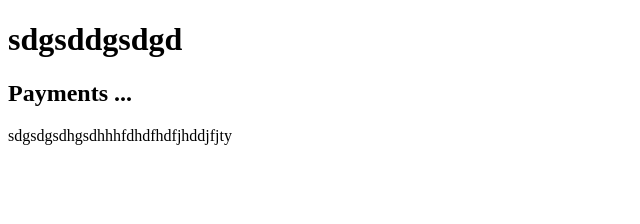
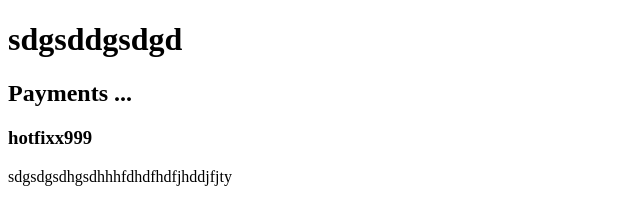
Before and after one commit to antonklyuchnikov1990/Test, a plain HTML site: page index.html in a window 1280 px wide. Shown: the whole page, without its empty margins (0-640 px from the left). Drawn offline with Linux system fonts and the light colour scheme.

Commit message:
Another test with branches2

```diff
--- a/index.html
+++ b/index.html
@@ -16,6 +16,10 @@
         ...
     </h2>
 
+    <h3>
+            hotfixx999
+    </h3>
+
     <p>
         sdgsdgsdhgsdhhhfdhdfhdfjhddjfjty
     </p>
```
